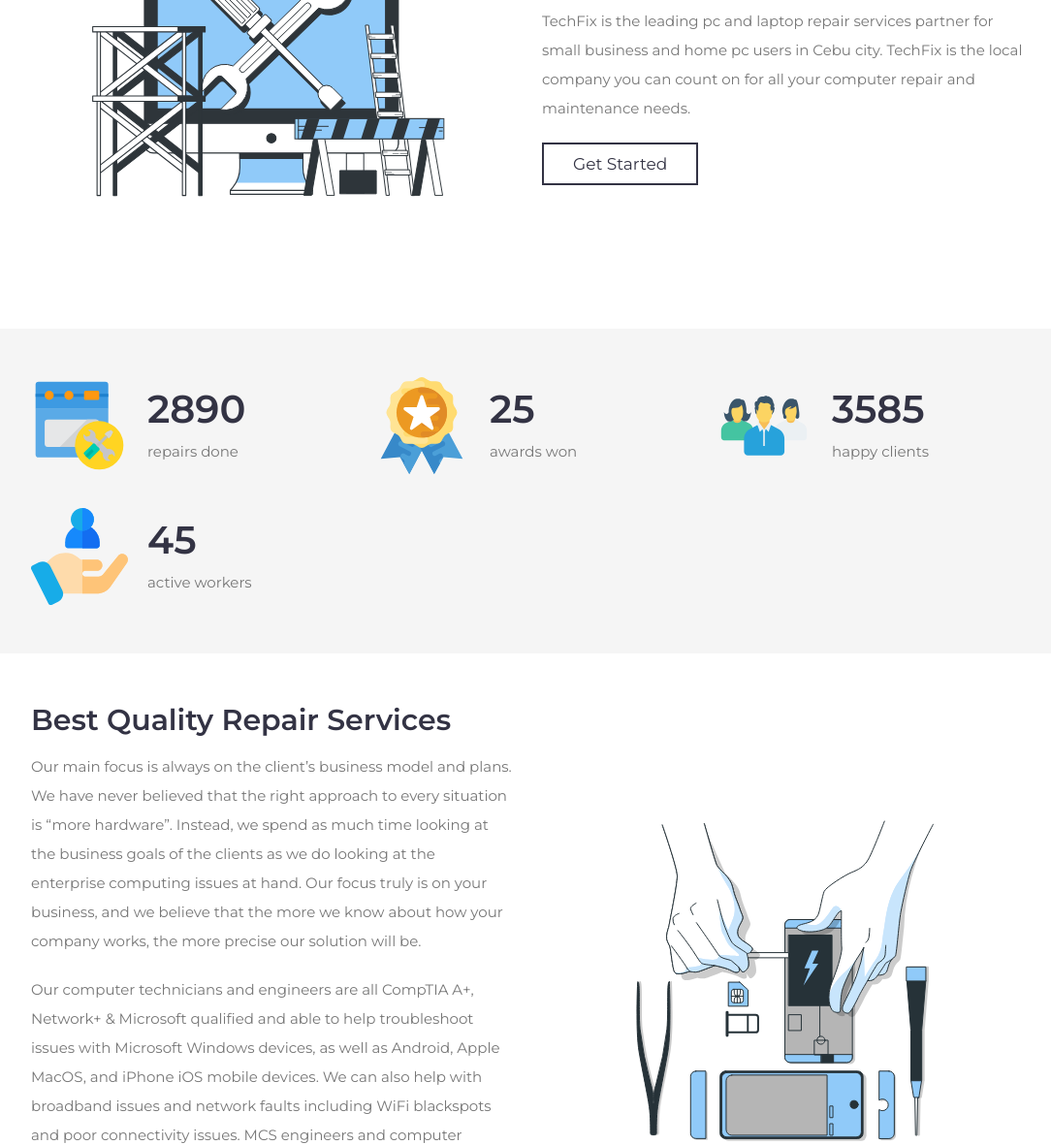
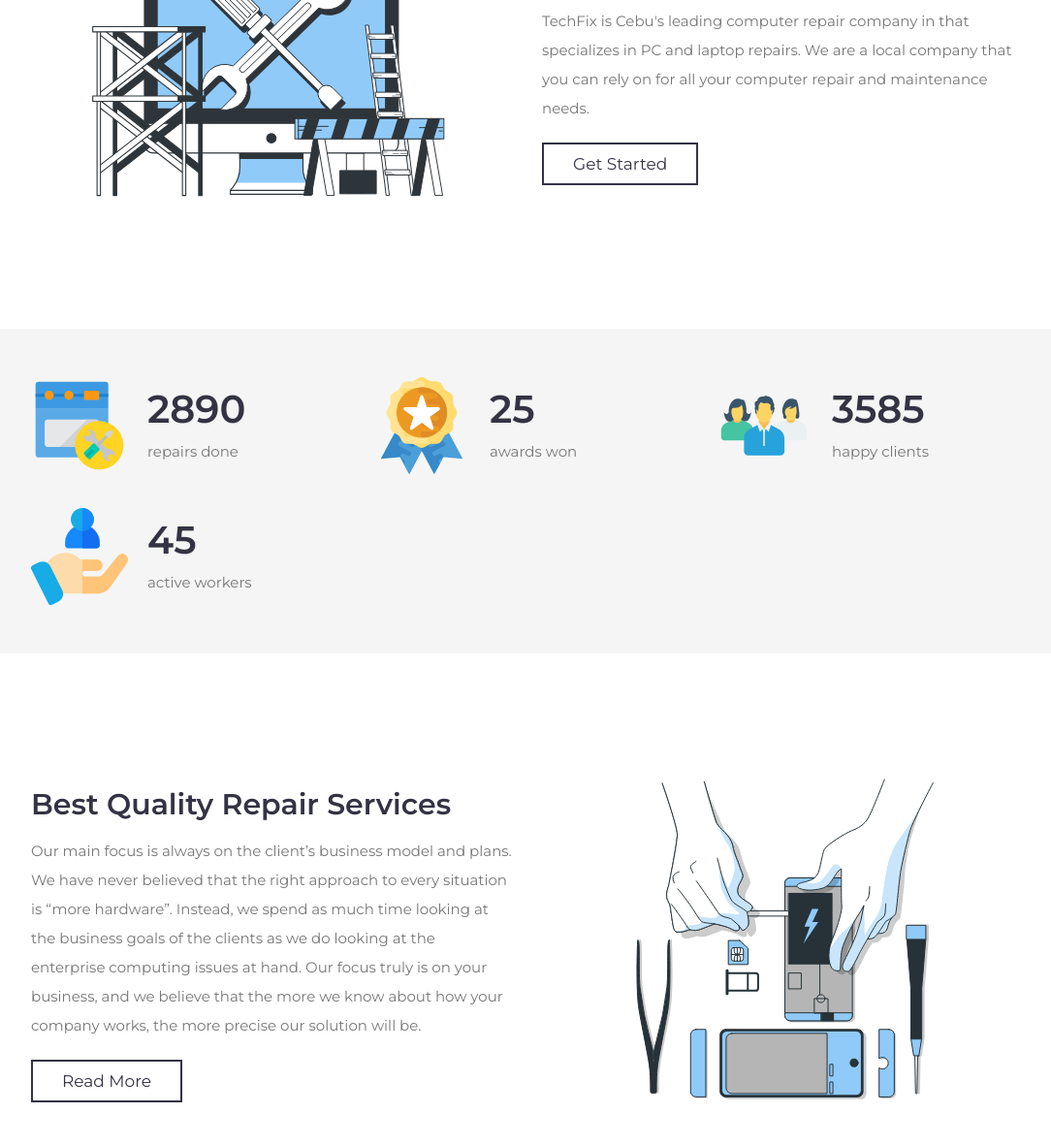
Before and after one commit to heathrwld/TechFix, a plain HTML site: page index.html in a window 1280 px wide. Shown: the part 392-1573 px from the top of the page at 97% size, without its empty margins (96-1180 px from the left). Drawn offline with Linux system fonts and the light colour scheme; some packages are replaced by stand-ins of ours; a script that the page names is missing.

Commit message:
Update index.html

```diff
--- a/index.html
+++ b/index.html
@@ -58,7 +58,7 @@
 
    <div class="content">
       <h3>Why fix it yourself? Leave it to the pros.</h3>
-      <p>TechFix is the leading pc and laptop repair services partner for small business and home pc users in Cebu city. TechFix is the local company you can count on for all your computer repair and maintenance needs.</p>
+      <p>TechFix is Cebu's leading computer repair company in that specializes in PC and laptop repairs. We are a local company that you can rely on for all your computer repair and maintenance needs.</p>
       <a href="#about" class="btn">get started</a>
    </div>
 
@@ -113,7 +113,6 @@
    <div class="content">
       <h3>best quality Repair services</h3>
       <p>Our main focus is always on the client’s business model and plans. We have never believed that the right approach to every situation is “more hardware”. Instead, we spend as much time looking at the business goals of the clients as we do looking at the enterprise computing issues at hand. Our focus truly is on your business, and we believe that the more we know about how your company works, the more precise our solution will be.</p>
-      <p>Our computer technicians and engineers are all CompTIA A+, Network+ & Microsoft qualified and able to help troubleshoot issues with Microsoft Windows devices, as well as Android, Apple MacOS, and iPhone iOS mobile devices. We can also help with broadband issues and network faults including WiFi blackspots and poor connectivity issues. MCS engineers and computer technicians can accompany you to and from the shops, lend a helping hand until your unit and computer are in operational.</p>
       <a href="#services" class="btn">read more</a>
    </div>
 
```
